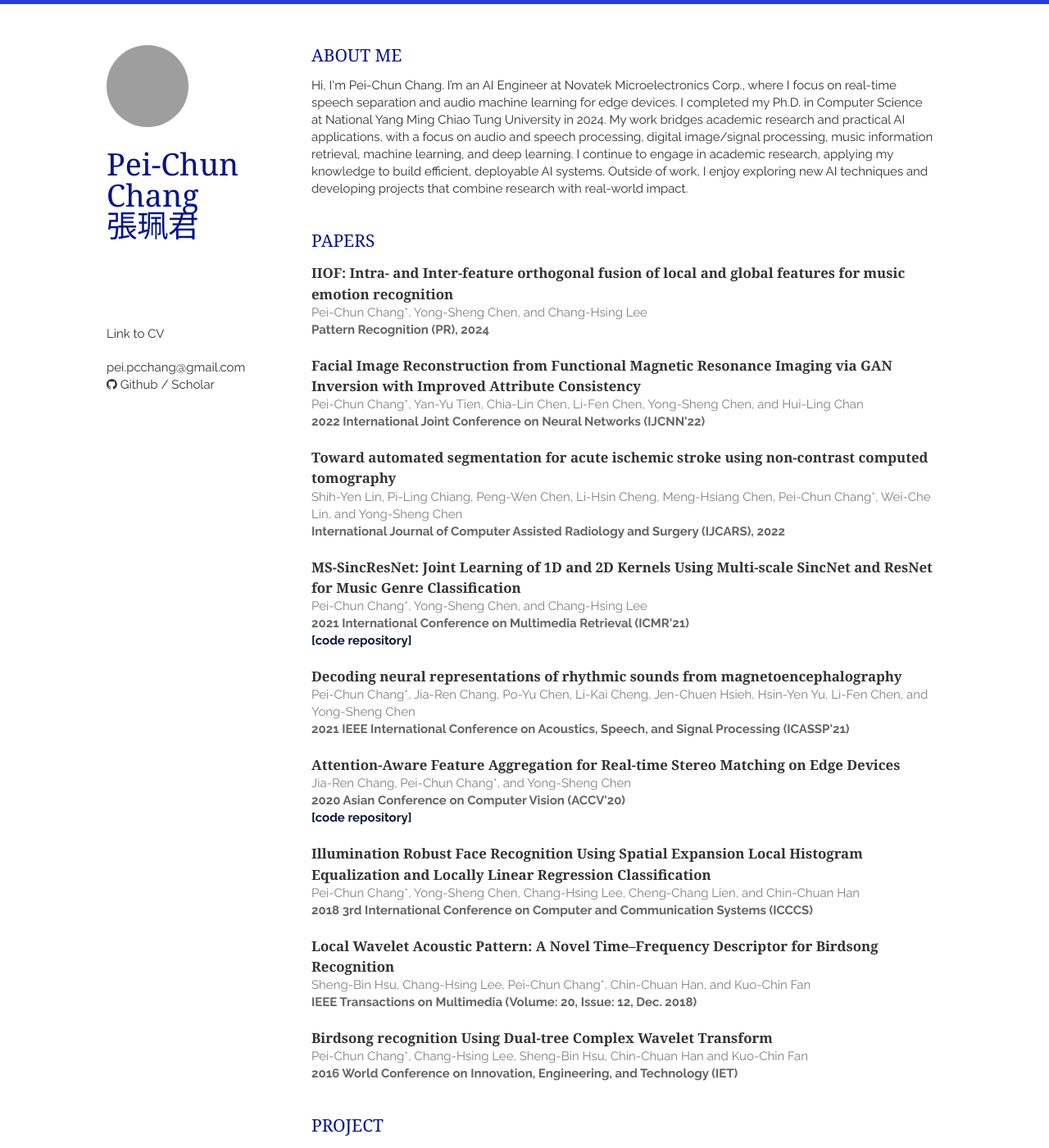
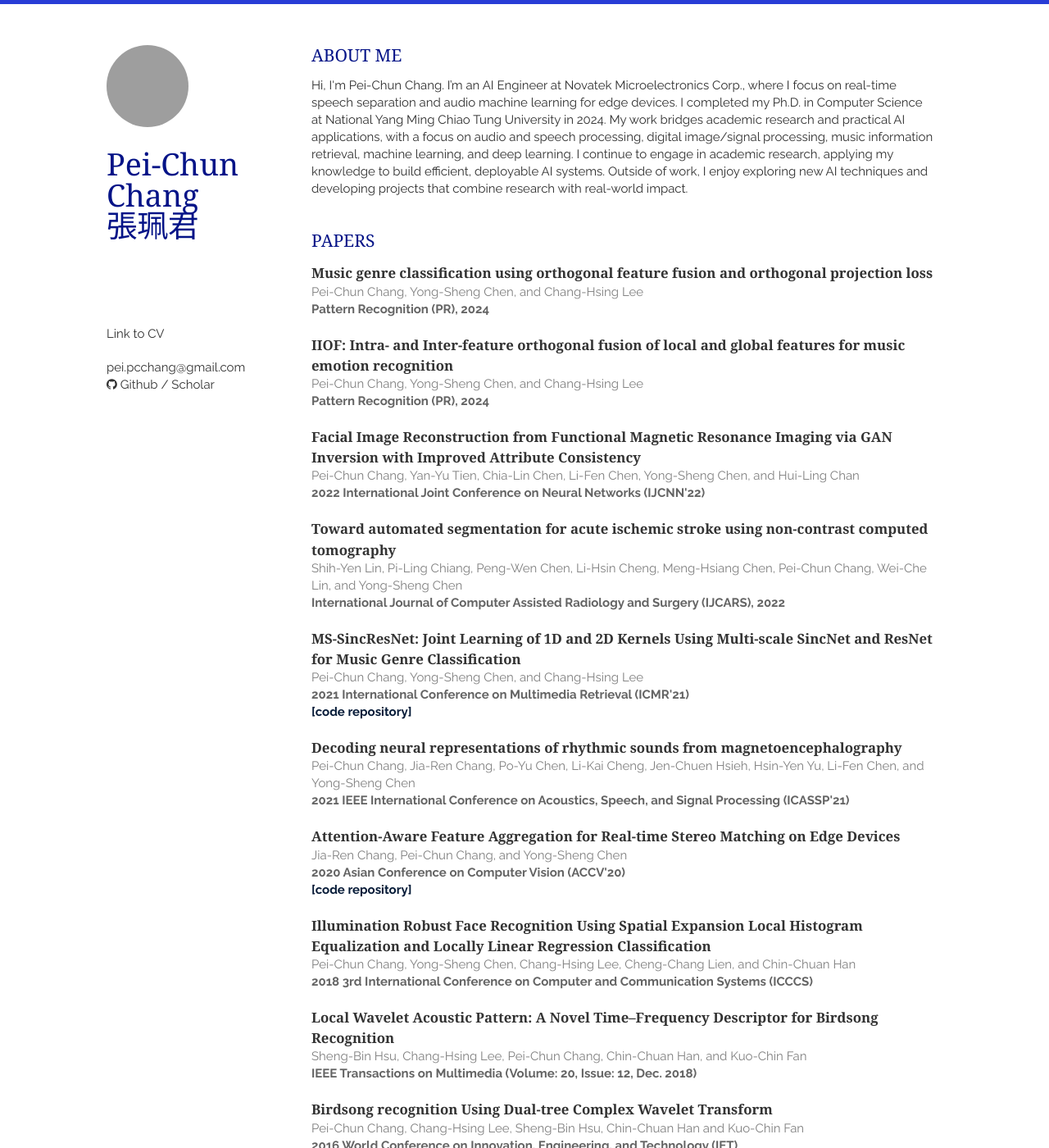
Before and after one commit to PeiChunChang/PeiChunChang.github.io, a Jekyll site: the page built from index.html, in a window 1280 px wide and 1400 px high. Shown: the whole window at 82% size. Built offline with Jekyll 4.4.1, drawn with Linux system fonts in a browser that asks for light colours; nearby versions of some CDN libraries; the list of posts is cut into pages by our own code; a style sheet for code colours, icons or effects is not loaded; grey boxes are pictures that could not be loaded.

Commit message:
Update papers.html

```diff
--- a/_includes/papers.html
+++ b/_includes/papers.html
@@ -2,8 +2,17 @@
     <h1>Papers</h1>
     <article>
         <header>
+            <h1><a href="https://link.springer.com/chapter/10.1007/978-981-96-6859-5_2">Music genre classification using orthogonal feature fusion and orthogonal projection loss</a></h1>
+            <span>Pei-Chun Chang, Yong-Sheng Chen, and Chang-Hsing Lee</span>
+        </header>
+        <p>
+            <em>Pattern Recognition (PR), 2024</em>
+        </p>
+    </article>
+    <article>
+        <header>
             <h1><a href="https://www.sciencedirect.com/science/article/pii/S003132032300897X">IIOF: Intra- and Inter-feature orthogonal fusion of local and global features for music emotion recognition</a></h1>
-            <span>Pei-Chun Chang*, Yong-Sheng Chen, and Chang-Hsing Lee</span>
+            <span>Pei-Chun Chang, Yong-Sheng Chen, and Chang-Hsing Lee</span>
         </header>
         <p>
             <em>Pattern Recognition (PR), 2024</em>
@@ -12,7 +21,7 @@
     <article>
         <header>
             <h1><a href="https://ieeexplore.ieee.org/abstract/document/9891927">Facial Image Reconstruction from Functional Magnetic Resonance Imaging via GAN Inversion with Improved Attribute Consistency</a></h1>
-            <span>Pei-Chun Chang*, Yan-Yu Tien, Chia-Lin Chen, Li-Fen Chen, Yong-Sheng Chen, and Hui-Ling Chan</span>
+            <span>Pei-Chun Chang, Yan-Yu Tien, Chia-Lin Chen, Li-Fen Chen, Yong-Sheng Chen, and Hui-Ling Chan</span>
         </header>
         <p>
             <em>2022 International Joint Conference on Neural Networks (IJCNN'22)</em>
@@ -21,7 +30,7 @@
     <article>
         <header>
             <h1><a href="https://link.springer.com/article/10.1007/s11548-022-02570-x">Toward automated segmentation for acute ischemic stroke using non-contrast computed tomography</a></h1>
-            <span>Shih-Yen Lin, Pi-Ling Chiang, Peng-Wen Chen, Li-Hsin Cheng, Meng-Hsiang Chen, Pei-Chun Chang*, Wei-Che Lin, and Yong-Sheng Chen</span>
+            <span>Shih-Yen Lin, Pi-Ling Chiang, Peng-Wen Chen, Li-Hsin Cheng, Meng-Hsiang Chen, Pei-Chun Chang, Wei-Che Lin, and Yong-Sheng Chen</span>
         </header>
         <p>
             <em>International Journal of Computer Assisted Radiology and Surgery (IJCARS), 2022</em>
@@ -30,7 +39,7 @@
     <article>
         <header>
             <h1><a href="https://dl.acm.org/doi/abs/10.1145/3460426.3463619">MS-SincResNet: Joint Learning of 1D and 2D Kernels Using Multi-scale SincNet and ResNet for Music Genre Classification</a></h1>
-            <span>Pei-Chun Chang*, Yong-Sheng Chen, and Chang-Hsing Lee</span>
+            <span>Pei-Chun Chang, Yong-Sheng Chen, and Chang-Hsing Lee</span>
         </header>
         <p>
             <em>2021 International Conference on Multimedia Retrieval (ICMR'21)</em>
@@ -42,7 +51,7 @@
     <article>
         <header>
             <h1><a href="https://ieeexplore.ieee.org/document/9414178">Decoding neural representations of rhythmic sounds from magnetoencephalography</a></h1>
-            <span>Pei-Chun Chang*, Jia-Ren Chang, Po-Yu Chen, Li-Kai Cheng, Jen-Chuen Hsieh, Hsin-Yen Yu, Li-Fen Chen, and Yong-Sheng Chen</span>
+            <span>Pei-Chun Chang, Jia-Ren Chang, Po-Yu Chen, Li-Kai Cheng, Jen-Chuen Hsieh, Hsin-Yen Yu, Li-Fen Chen, and Yong-Sheng Chen</span>
         </header>
         <p>
             <em>2021 IEEE International Conference on Acoustics, Speech, and Signal Processing (ICASSP'21)</em>
@@ -51,7 +60,7 @@
     <article>
         <header>
             <h1><a href="https://openaccess.thecvf.com/content/ACCV2020/papers/Chang_Attention-Aware_Feature_Aggregation_for_Real-time_Stereo_Matching_on_Edge_Devices_ACCV_2020_paper.pdf">Attention-Aware Feature Aggregation for Real-time Stereo Matching on Edge Devices</a></h1>
-            <span>Jia-Ren Chang, Pei-Chun Chang*, and Yong-Sheng Chen</span>
+            <span>Jia-Ren Chang, Pei-Chun Chang, and Yong-Sheng Chen</span>
         </header>
         <p>
             <em>2020 Asian Conference on Computer Vision (ACCV'20)</em>
@@ -63,7 +72,7 @@
     <article>
         <header>
             <h1><a href="https://ieeexplore.ieee.org/abstract/document/8463262">Illumination Robust Face Recognition Using Spatial Expansion Local Histogram Equalization and Locally Linear Regression Classification</a></h1>
-            <span>Pei-Chun Chang*, Yong-Sheng Chen, Chang-Hsing Lee, Cheng-Chang Lien, and Chin-Chuan Han</span>
+            <span>Pei-Chun Chang, Yong-Sheng Chen, Chang-Hsing Lee, Cheng-Chang Lien, and Chin-Chuan Han</span>
         </header>
         <p>
             <em>2018 3rd International Conference on Computer and Communication Systems (ICCCS)</em>
@@ -72,7 +81,7 @@
     <article>
         <header>
             <h1><a href="https://ieeexplore.ieee.org/stamp/stamp.jsp?arnumber=8356630">Local Wavelet Acoustic Pattern: A Novel Time–Frequency Descriptor for Birdsong Recognition</a></h1>
-            <span>Sheng-Bin Hsu, Chang-Hsing Lee, Pei-Chun Chang*, Chin-Chuan Han, and Kuo-Chin Fan</span>
+            <span>Sheng-Bin Hsu, Chang-Hsing Lee, Pei-Chun Chang, Chin-Chuan Han, and Kuo-Chin Fan</span>
         </header>
         <p>
             <em>IEEE Transactions on Multimedia (Volume: 20, Issue: 12, Dec. 2018)</em>
@@ -81,7 +90,7 @@
     <article>
         <header>
             <h1><a href="">Birdsong recognition Using Dual-tree Complex Wavelet Transform</a></h1>
-            <span>Pei-Chun Chang*, Chang-Hsing Lee, Sheng-Bin Hsu, Chin-Chuan Han and Kuo-Chin Fan</span>
+            <span>Pei-Chun Chang, Chang-Hsing Lee, Sheng-Bin Hsu, Chin-Chuan Han and Kuo-Chin Fan</span>
         </header>
         <p>
             <em>2016 World Conference on Innovation, Engineering, and Technology (IET)</em>
```
